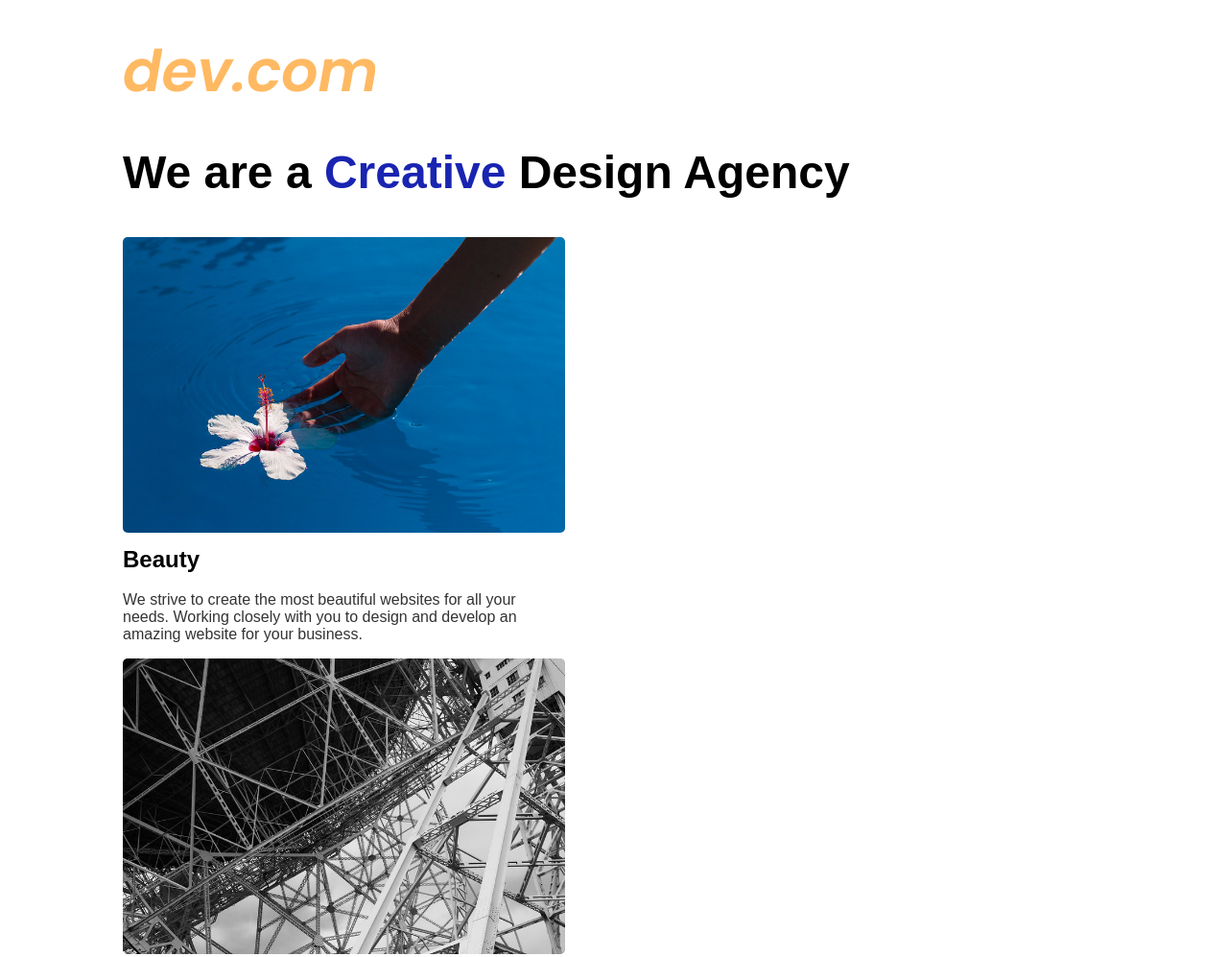
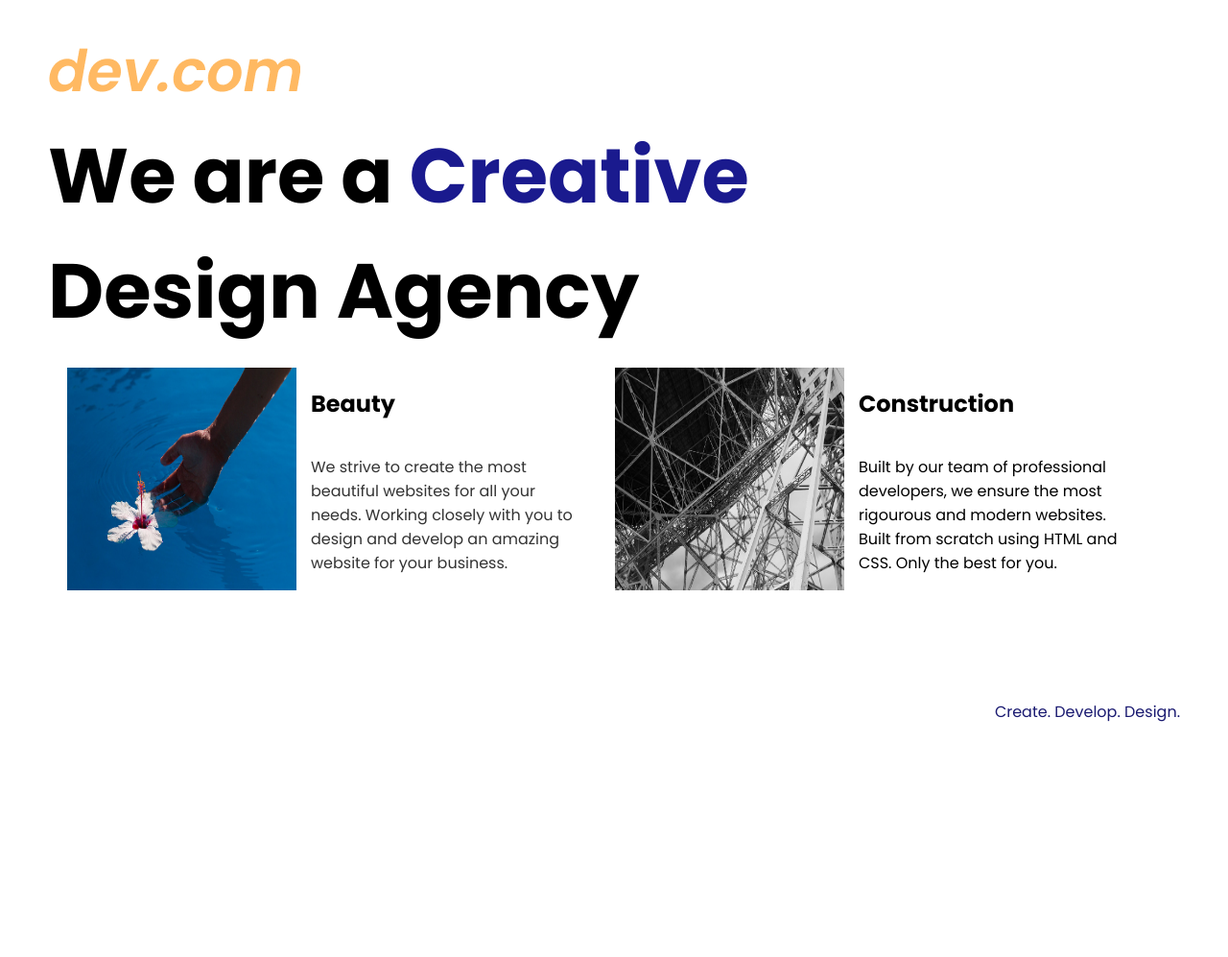
Before and after one commit to kyashf/WDW-External, a plain HTML site: page index.html in a window 1280 px wide. Shown: the top 997 px of the page at 96% size. After the commit the page ends 800 px from the top, so only its background shows below. Drawn offline with Linux system fonts and the light colour scheme.

Commit message:
style.css

```diff
--- a/style.css
+++ b/style.css
@@ -1,73 +1,66 @@
 body {
-  font-family: Arial, Helvetica, sans-serif;
-  margin: 0;
-  padding: 0;
-  background-color: #ffffff;
-  text-align: left;
+  font-family: "Poppins", sans-serif;
+  margin: 50px 50px 0 50px;
+  display: flex;
+  flex-direction: column;
+  min-height: 90vh;
 }
 
 .main {
-  width: 80%;
-  margin: auto;
-  padding-top: 50px;
+  flex: 1;
+}
+
+h1 {
+  font-size: 5rem;
+  width: 750px;
+  margin: 0;
 }
 
 .logo {
-  font-size: 2rem;
-  font-weight: bold;
-  color: #f4a261;
-  text-align: left;
-  margin-bottom: 20px;
-}
-
-h1 {
-  font-size: 3rem;
-  font-weight: 700;
-  text-align: left;
-  color: black;
-  margin-bottom: 40px;
+  margin: 0 auto 20px;
 }
 
 h1 span {
-  color: #1924B1;
+  color: #1a1a8e;
 }
 
-.card-container {
+.cards {
   display: flex;
-  justify-content: space-between;
-  align-items: flex-start;
-  margin-top: 40px;
+  justify-content: flex-start;
+  align-items: center;
 }
 
 .card {
+  display: flex;
   width: 45%;
-  text-align: left;
+  background: white;
+  margin: 20px;
+  border-radius: 10px;
+}
+
+.info {
+  display: flex;
+  flex-direction: column;
 }
 
 .tile-image {
-  width: 100%;
+  width: 45%;
   height: auto;
-  border-radius: 5px;
+  margin-right: 15px;
 }
 
 .card-title {
   font-size: 1.5rem;
   font-weight: 700;
-  color: black;
-  margin-top: 10px;
+  color: #000;
 }
 
 .card-text {
   font-size: 1rem;
   color: #333;
-  margin-top: 10px;
 }
 
 footer {
-  margin-top: 50px;
-  padding: 20px;
-  background-color: #ffffff;
-  color: #1924B1;
-  font-weight: bold;
   text-align: right;
+  color: midnightblue;
 }
```
